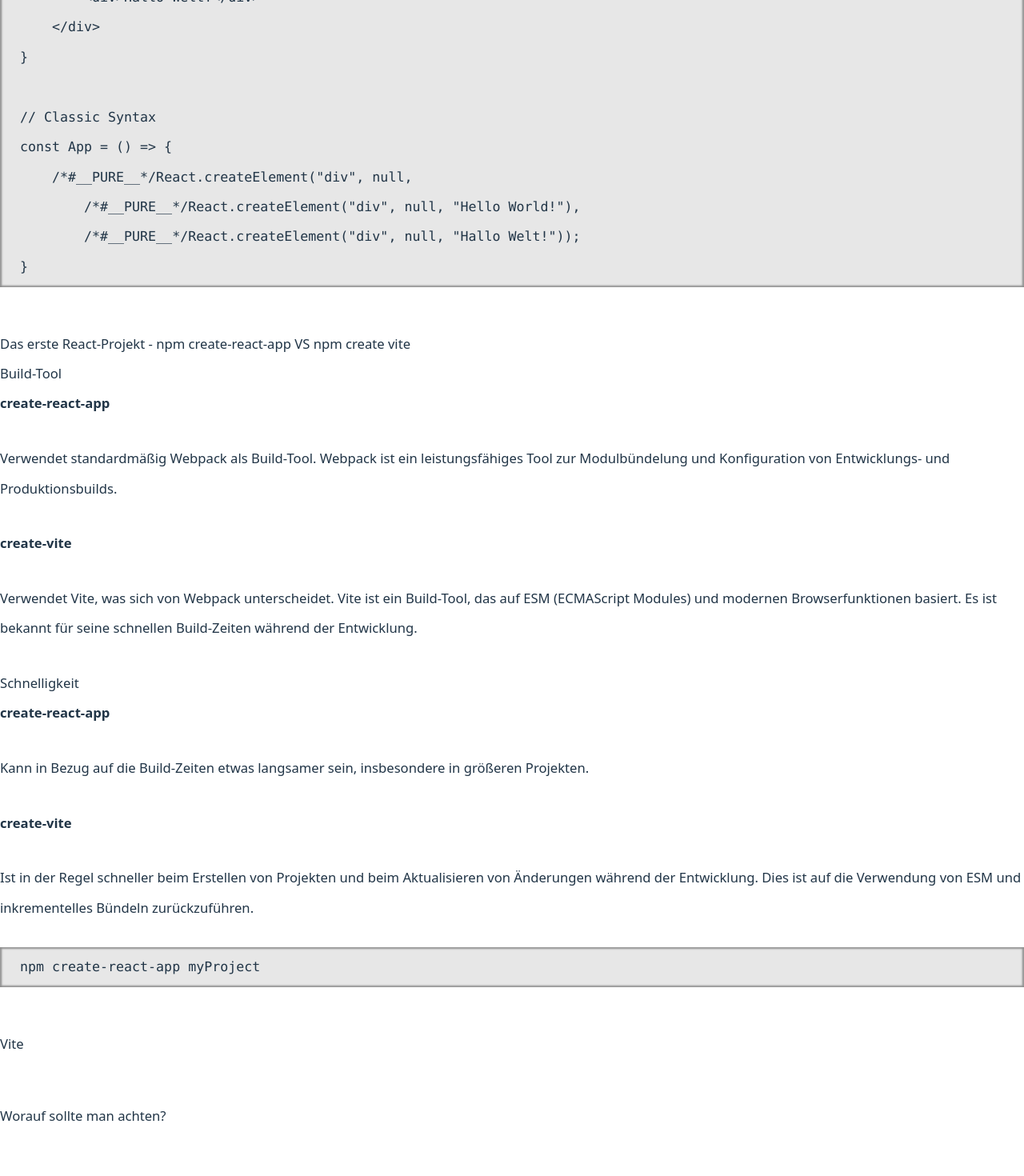
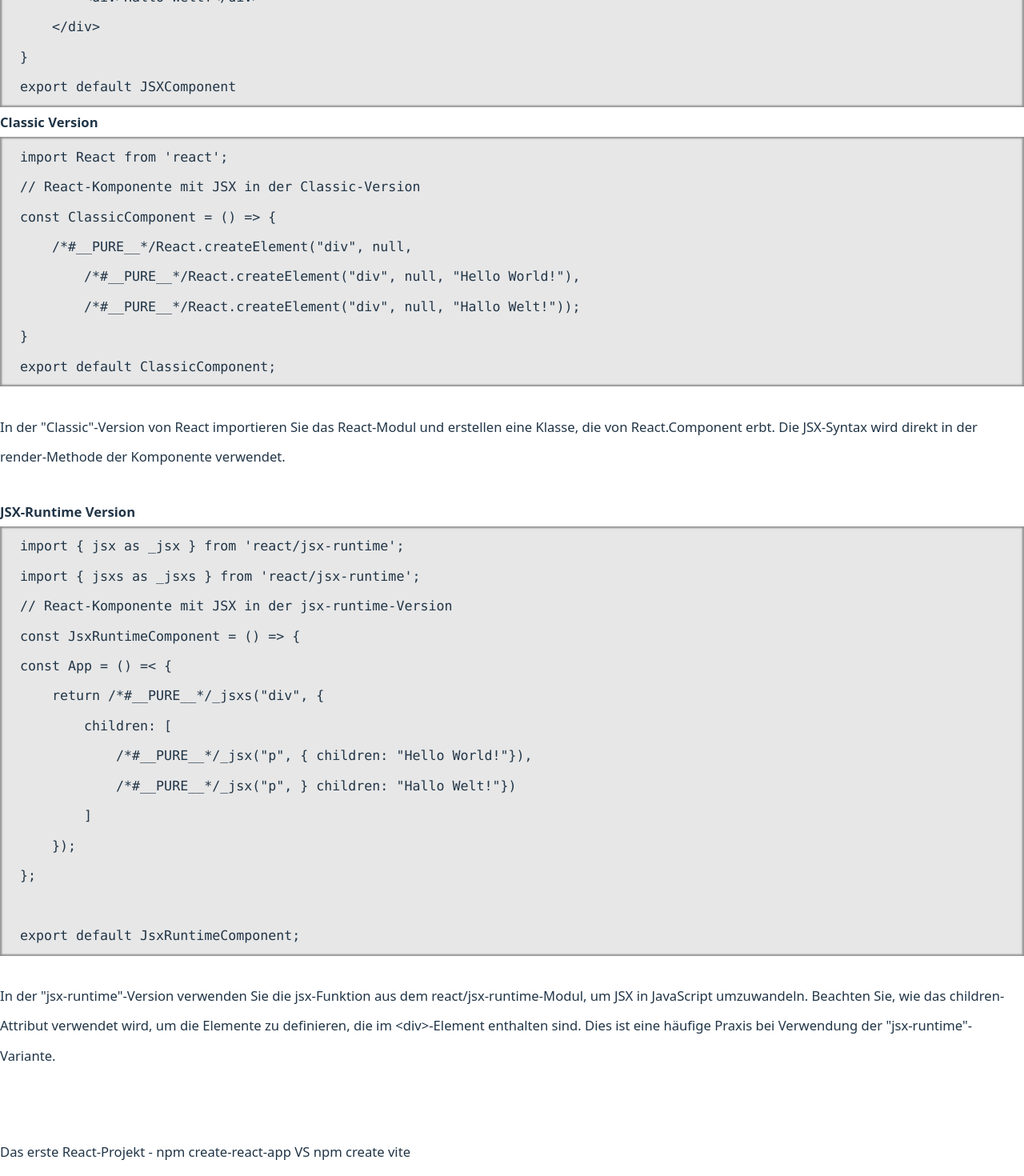
Before and after one commit to MartinKruess/webDevCollecion, a React (Vite) app: page /react in a window 1280 px wide. Shown: the part 2420-3890 px from the top of the page at 80% size. Before the commit the page ends 3833 px from the top, so only its background shows below. Built offline with nearby package versions, Linux system fonts and the light colour scheme.

Commit message:
react update

```diff
--- a/src/comps/dom/startDom.jsx
+++ b/src/comps/dom/startDom.jsx
@@ -1,7 +1,6 @@
 import { highlights } from "../../App";
 
 export const StartDom = () => {
-  const link = "https://github.com/MartinKruess/domExercise";
   return (
     <article>
       <h2 className='font-extrabold text-2xl'>Erzeugen von Content</h2>
--- a/src/comps/react/reactIntro.jsx
+++ b/src/comps/react/reactIntro.jsx
@@ -98,7 +98,7 @@ export const ReactIntro = () => {
         Entwicklergemeinschaft.
       </p>
 
-      <h3 className='font-extrabold text-xl'>React Behind the Sceens</h3>
+      <h3 className='font-extrabold text-xl'>React Behind the Scenes</h3>
       <p>
         React verwendet JSX (JavaScript Syntax Extension), um
         Benutzeroberflächenelemente in JavaScript-Code einzufügen. JSX
@@ -117,7 +117,7 @@ export const ReactIntro = () => {
         <code>
           // JSX Syntax
           <br />
-          const App = () =&gt; &#123;
+          const JSXComponent = () =&gt; &#123;
           <br />
           &#9;&lt;div&gt;
           <br /> &#9;&#9;&lt;div&gt;Hello World!&lt;/div&gt;
@@ -127,10 +127,19 @@ export const ReactIntro = () => {
           <br />
           &#125;
           <br />
+          export default JSXComponent
+        </code>
+      </pre>
+      <h4>
+        <strong>Classic Version</strong>
+      </h4>
+      <pre className='text-sm'>
+        <code>
+          import React from 'react';
           <br />
-          // Classic Syntax
+          // React-Komponente mit JSX in der Classic-Version
           <br />
-          const App = () =&gt; &#123;
+          const ClassicComponent = () =&gt; &#123;
           <br />
           &#9;/*#__PURE__*/React.createElement("div", null,
           <br />
@@ -139,8 +148,57 @@ export const ReactIntro = () => {
           &#9;&#9;/*#__PURE__*/React.createElement("div", null, "Hallo Welt!"));
           <br />
           &#125;
+          <br />
+          export default ClassicComponent;
         </code>
       </pre>
+      <p>
+        In der "Classic"-Version von React importieren Sie das React-Modul und
+        erstellen eine Klasse, die von React.Component erbt. Die JSX-Syntax wird
+        direkt in der render-Methode der Komponente verwendet.
+      </p>
+      <h4>
+        <strong>JSX-Runtime Version</strong>
+      </h4>
+      <pre className='text-sm'>
+        <code>
+          import &#123; jsx as _jsx &#125; from 'react/jsx-runtime';
+          <br />
+          import &#123; jsxs as _jsxs &#125; from 'react/jsx-runtime';
+          <br />
+          // React-Komponente mit JSX in der jsx-runtime-Version
+          <br />
+          const JsxRuntimeComponent = () =&gt; &#123;
+          <br />
+          const App = () =&lt; &#123;
+          <br />
+          &#9;return /*#__PURE__*/_jsxs("div", &#123;
+          <br />
+          &#9;&#9;children: [
+          <br />
+          &#9;&#9;&#9;/*#__PURE__*/_jsx("p", &#123; children: "Hello
+          World!"&#125;),
+          <br />
+          &#9;&#9;&#9;/*#__PURE__*/_jsx("p", &#125; children: "Hallo
+          Welt!"&#125;)
+          <br />
+          &#9;&#9;]
+          <br />
+          &#9;&#125;);
+          <br />
+          &#125;;
+          <br />
+          <br />
+          export default JsxRuntimeComponent;
+        </code>
+      </pre>
+      <p>
+        In der "jsx-runtime"-Version verwenden Sie die jsx-Funktion aus dem
+        react/jsx-runtime-Modul, um JSX in JavaScript umzuwandeln. Beachten Sie,
+        wie das children-Attribut verwendet wird, um die Elemente zu definieren,
+        die im &lt;div&gt;-Element enthalten sind. Dies ist eine häufige Praxis
+        bei Verwendung der "jsx-runtime"-Variante.
+      </p>
 
       <h3 className='font-extrabold text-xl'>
         Das erste React-Projekt - npm create-react-app VS npm create vite
```
